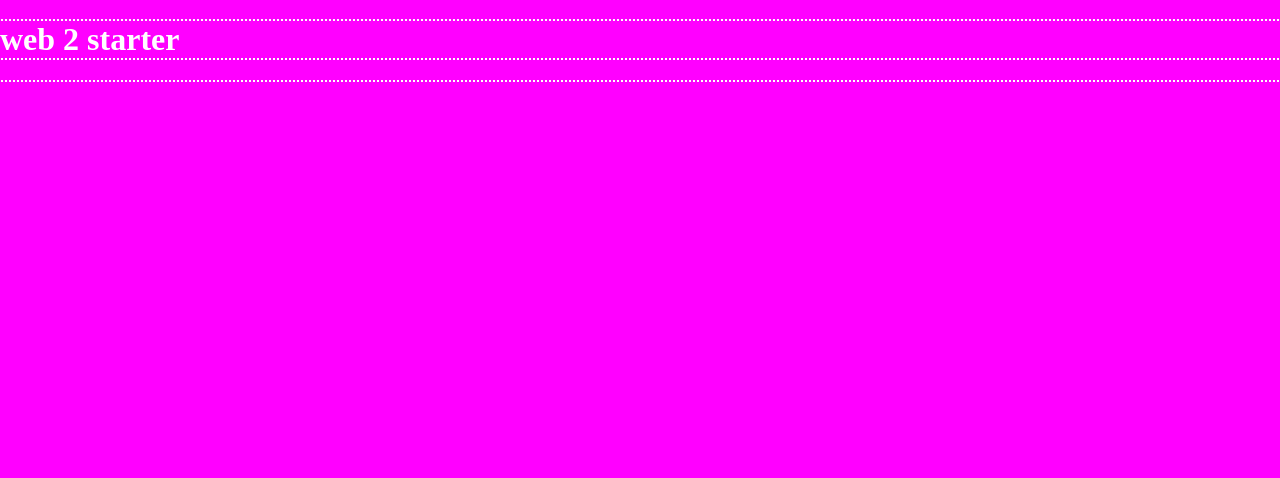
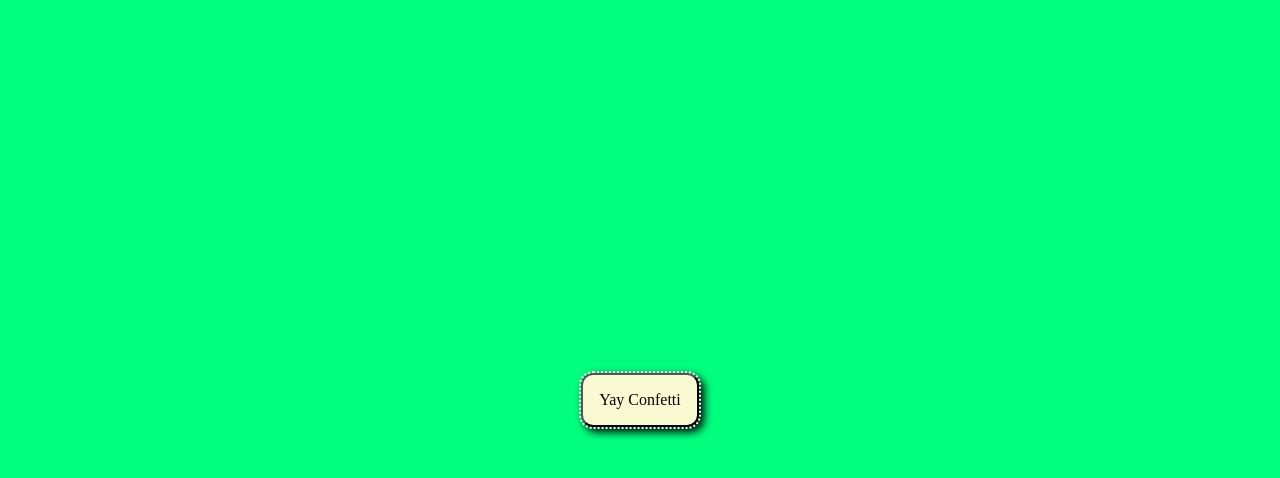
Before and after one commit to NeonArceuthobium/confetticake, a plain HTML site: page index.html in a window 1280 px wide. Drawn offline with nearby package versions, Linux system fonts and the light colour scheme.

Commit message:
Update index.html, script.js, and style.css for confetti feature

```diff
--- a/index.html
+++ b/index.html
@@ -3,7 +3,7 @@
 <head>
     <meta charset="UTF-8">
     <meta name="viewport" content="width=device-width, initial-scale=1.0">
-    <title>Web 2 Boiler Plate</title>
+    <title>Confetti Cake</title>
 
     <!-- favicons -->
     <!-- SVG favicons do not require the sizes attribute -->
@@ -17,8 +17,10 @@
 
     <!-- scripts -->
     <script src="script.js" defer></script>
+
 </head>
 <body>
-    <h1>web 2 starter</h1>
+    <!-- confetti.js -->
+<button id="confetti">Yay Confetti</button>
 </body>
 </html>
--- a/script.js
+++ b/script.js
@@ -1 +1,15 @@
 console.log("website is working");
+
+// Source for library
+// https://confettijs.org/confetti.min.js
+
+// Create variables, instantiate `new` instance of `Confetti`
+let confetti = new Confetti("confetti");
+
+console.log(confetti);
+
+confetti.destroyTarget(false);
+confetti.setSize(10);
+confetti.setPower(20);
+confetti.setFade(true);
+confetti.setCount(100);
--- a/style.css
+++ b/style.css
@@ -4,7 +4,17 @@
     outline: 2px dotted white
 }
 
-body {
-    background: magenta;
-    color: white;
-    }
+    body{
+        background: springgreen;
+        display: grid;
+        place-items: center;
+        height: 100vh;
+      }
+
+      button {
+        background: lightgoldenrodyellow;
+        padding: 1em;
+        border-radius: 0.75em;
+        filter: drop-shadow(.25em .25em 4px black);
+
+      }
```
